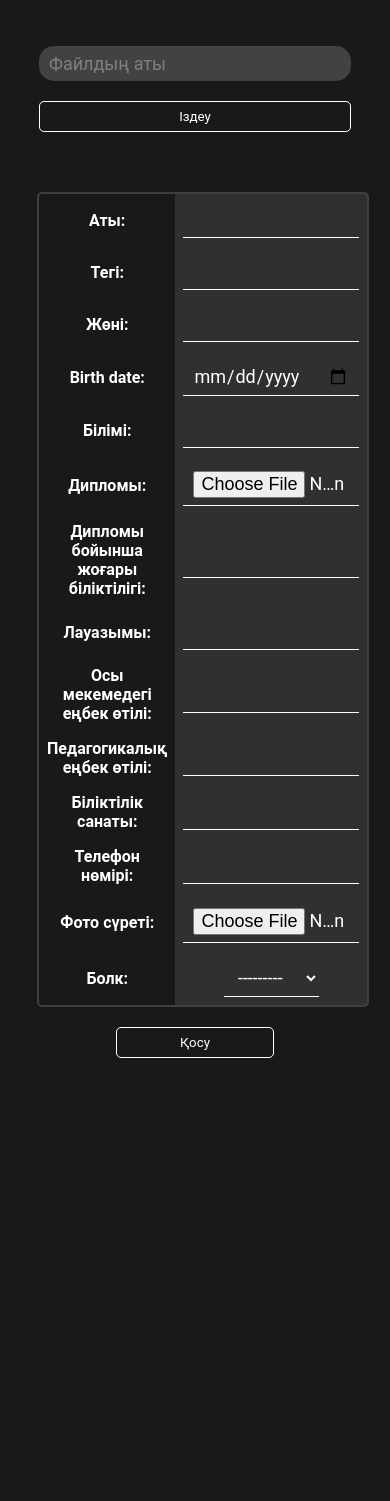
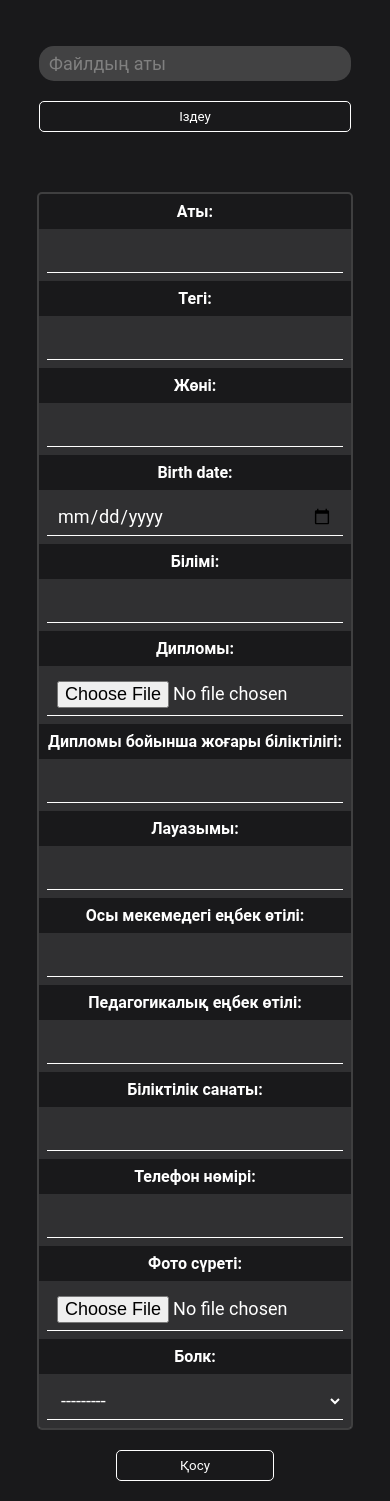
Before and after one commit to TimurZxc/11_tenge, a Django app: page /create_teacher/ in a window 390 px wide. Shown: the part 217-1718 px from the top of the page. Before the commit the page ends 1275 px from the top, so only its background shows below. Run offline with Django 4.2, Linux system fonts and the light colour scheme; a user stored in the database is signed in; some libraries are stand-ins or nearby versions.

Commit message:
adaptive fixes

```diff
--- a/root/settings.py
+++ b/root/settings.py
@@ -3,7 +3,7 @@ from pathlib import Path
 from django.contrib.admin.sites import AdminSite
 import os
 
-DEBUG = False
+DEBUG = True
 
 if DEBUG == True:
     BASE_DIR = os.path.dirname(os.path.dirname(os.path.abspath(__file__)))
--- a/static/style.css
+++ b/static/style.css
@@ -905,6 +905,13 @@ table {
 }
 
 @media (max-width:450px) {
+  .upload table tbody tr{
+    display: flex;
+    flex-direction: column;
+  }
+  .upload select{
+    width: 100%;
+  }
   .slider-container{
     width: 100%;
     margin-bottom: 0;
```
Also changed, not shown: db.sqlite3.
